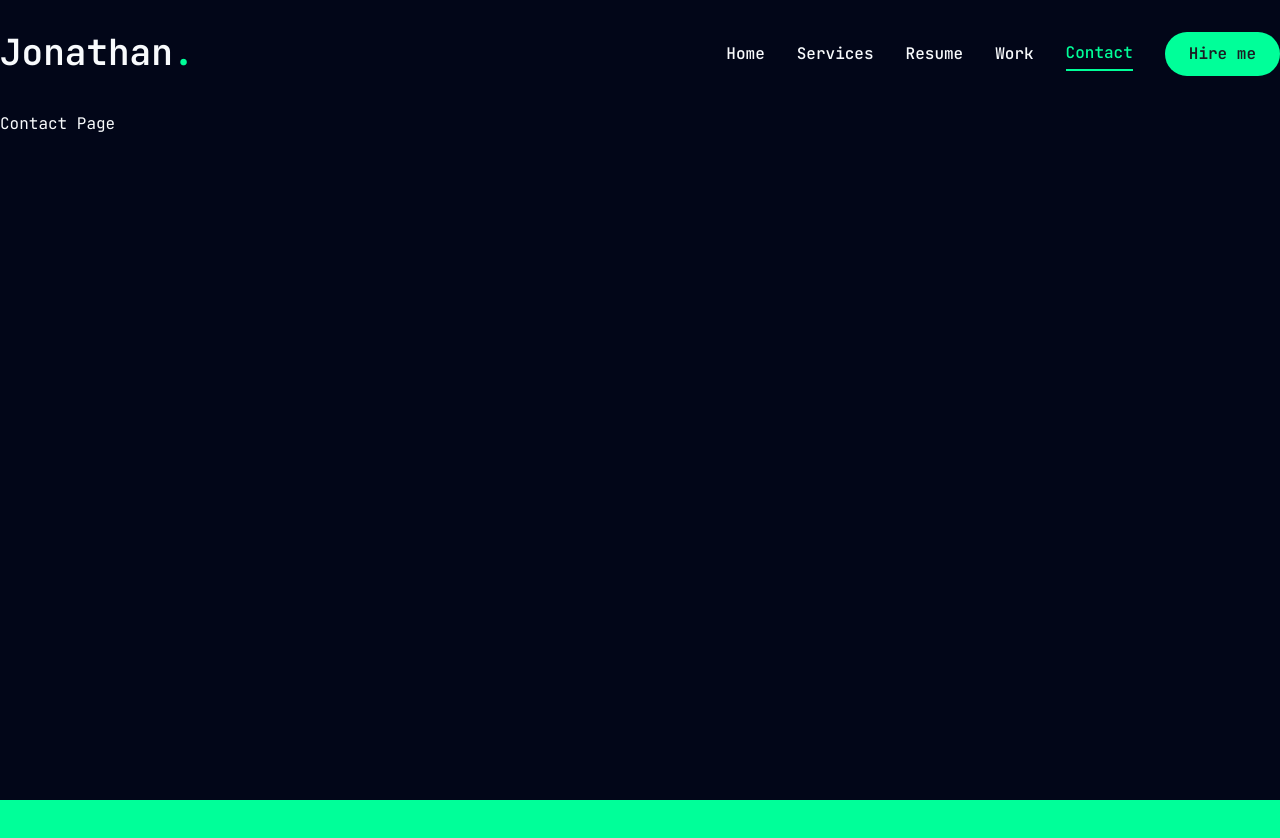
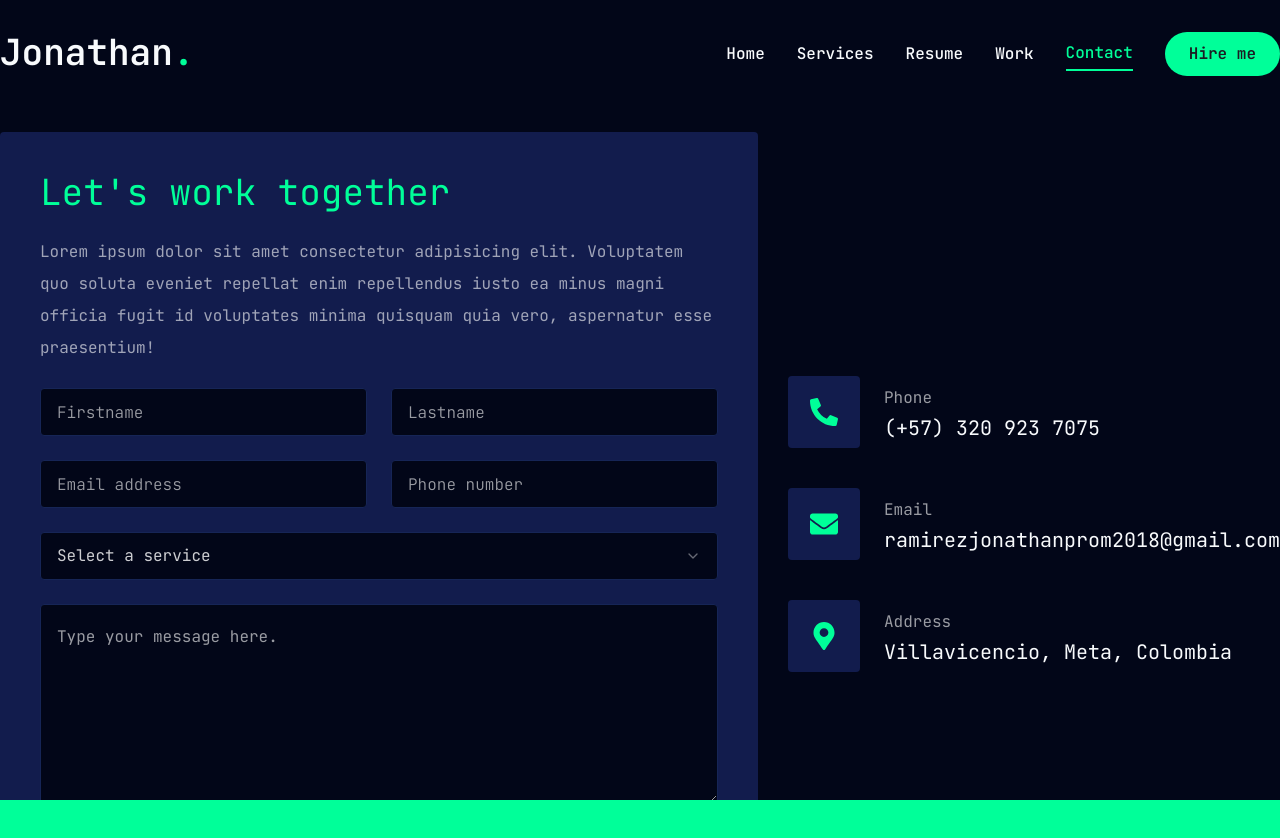
Before and after one commit to papitapapita/my-portfolio, a Next.js app: page /contact in a window 1280 px wide. Shown: the top 838 px of the page. Before the commit the page ends 800 px from the top, so only its background shows below. Built offline with nearby package versions, Linux system fonts and the light colour scheme.

Commit message:
The contact page completed

```diff
--- a/src/app/contact/page.tsx
+++ b/src/app/contact/page.tsx
@@ -1,3 +1,113 @@
+"use client";
+
+import { Button } from "@/components/ui/button";
+import { Input } from "@/components/ui/input";
+import {
+  Select,
+  SelectContent,
+  SelectGroup,
+  SelectItem,
+  SelectLabel,
+  SelectTrigger,
+  SelectValue,
+} from "@/components/ui/select";
+import { Textarea } from "@/components/ui/textarea";
+import {
+  FaPhoneAlt,
+  FaEnvelope,
+  FaMapMarkerAlt,
+} from "react-icons/fa";
+import { motion } from "framer-motion";
+
+const info = [
+  {
+    icon: <FaPhoneAlt />,
+    title: "Phone",
+    description: "(+57) 320 923 7075",
+  },
+  {
+    icon: <FaEnvelope />,
+    title: "Email",
+    description: "ramirezjonathanprom2018@gmail.com",
+  },
+  {
+    icon: <FaMapMarkerAlt />,
+    title: "Address",
+    description: "Villavicencio, Meta, Colombia",
+  },
+];
+
 export default function Contact() {
-  return <div>Contact Page</div>;
+  return (
+    <motion.section
+      initial={{ opacity: 0 }}
+      animate={{
+        opacity: 1,
+        transition: { delay: 1.2, duration: 0.4, ease: "easeIn" },
+      }}
+      className="py-6"
+    >
+      <div className="container mx-auto">
+        <div className="flex flex-col xl:flex-row gap-[30px]">
+          <div className="xl:h-[54%] order-2 xl:order-none">
+            <form className="flex flex-col gap-6 p-10 bg-[#121c4d] rounded">
+              <h3 className="text-4xl text-accent">
+                Let&apos;s work together
+              </h3>
+              <p className="text-white/60">
+                Lorem ipsum dolor sit amet consectetur adipisicing
+                elit. Voluptatem quo soluta eveniet repellat enim
+                repellendus iusto ea minus magni officia fugit id
+                voluptates minima quisquam quia vero, aspernatur esse
+                praesentium!
+              </p>
+              <div className="grid grid-cols-1 md:grid-cols-2 gap-6">
+                <Input type="firstname" placeholder="Firstname" />
+                <Input type="lastname" placeholder="Lastname" />
+                <Input type="email" placeholder="Email address" />
+                <Input type="phone" placeholder="Phone number" />
+              </div>
+              <Select>
+                <SelectTrigger className="w-full">
+                  <SelectValue placeholder="Select a service" />
+                </SelectTrigger>
+                <SelectContent>
+                  <SelectGroup>
+                    <SelectLabel>Select a service</SelectLabel>
+                    <SelectItem value="est">
+                      Web Development
+                    </SelectItem>
+                    <SelectItem value="cst">UI/UX Design</SelectItem>
+                    <SelectItem value="mst">Logo Design</SelectItem>
+                  </SelectGroup>
+                </SelectContent>
+              </Select>
+              <Textarea
+                className="h-[200px]"
+                placeholder="Type your message here."
+              />
+              <Button size="md" className="max-w-40">
+                Send message
+              </Button>
+            </form>
+          </div>
+          <div className="flex-1 flex items-center xl:justify-end order-1 xl:order-none mb-8 xl:mb-0">
+            <ul className="flex flex-col gap-10">
+              {info.map((item, index) => (
+                <li key={index} className="flex items-center gap-6">
+                  <div className="w-[52px] h-[52px] xl:w-[72px] xl:h-[72px] bg-[#121c4d] text-accent rounded flex items-center justify-center">
+                    <div className="text-[28px]">{item.icon}</div>
+                  </div>
+                  <div className="flex-1">
+                    <p className="text-white/60">{item.title}</p>
+                    <h3 className="text-xl">{item.description}</h3>
+                  </div>
+                </li>
+              ))}
+            </ul>
+          </div>
+        </div>
+      </div>
+    </motion.section>
+  );
 }
--- a/src/components/ui/input.tsx
+++ b/src/components/ui/input.tsx
@@ -2,15 +2,17 @@
 
 import { cn } from "@/lib/utils";
 
-function Input({ className, type, ...props }: React.ComponentProps<"input">) {
+function Input({
+  className,
+  type,
+  ...props
+}: React.ComponentProps<"input">) {
   return (
     <input
       type={type}
       data-slot="input"
       className={cn(
-        "file:text-foreground placeholder:text-muted-foreground selection:bg-primary selection:text-primary-foreground dark:bg-input/30 border-input flex h-9 w-full min-w-0 rounded-md border bg-transparent px-3 py-1 text-base shadow-xs transition-[color,box-shadow] outline-none file:inline-flex file:h-7 file:border-0 file:bg-transparent file:text-sm file:font-medium disabled:pointer-events-none disabled:cursor-not-allowed disabled:opacity-50 md:text-sm",
-        "focus-visible:border-ring focus-visible:ring-ring/50 focus-visible:ring-[3px]",
-        "aria-invalid:ring-destructive/20 dark:aria-invalid:ring-destructive/40 aria-invalid:border-destructive",
+        "flex h-[48px] rounded border border-blue-950 focus:border-accent font-light bg-background px-4 py-5 text-base placeholder:text-white/60 outline-none",
         className
       )}
       {...props}
--- a/src/components/ui/select.tsx
+++ b/src/components/ui/select.tsx
@@ -2,20 +2,34 @@
 
 import * as React from "react";
 import * as SelectPrimitive from "@radix-ui/react-select";
-import { CheckIcon, ChevronDownIcon, ChevronUpIcon } from "lucide-react";
+import {
+  CheckIcon,
+  ChevronDownIcon,
+  ChevronUpIcon,
+} from "lucide-react";
 
 import { cn } from "@/lib/utils";
 
-function Select({ ...props }: React.ComponentProps<typeof SelectPrimitive.Root>) {
+function Select({
+  ...props
+}: React.ComponentProps<typeof SelectPrimitive.Root>) {
   return <SelectPrimitive.Root data-slot="select" {...props} />;
 }
 
-function SelectGroup({ ...props }: React.ComponentProps<typeof SelectPrimitive.Group>) {
-  return <SelectPrimitive.Group data-slot="select-group" {...props} />;
+function SelectGroup({
+  ...props
+}: React.ComponentProps<typeof SelectPrimitive.Group>) {
+  return (
+    <SelectPrimitive.Group data-slot="select-group" {...props} />
+  );
 }
 
-function SelectValue({ ...props }: React.ComponentProps<typeof SelectPrimitive.Value>) {
-  return <SelectPrimitive.Value data-slot="select-value" {...props} />;
+function SelectValue({
+  ...props
+}: React.ComponentProps<typeof SelectPrimitive.Value>) {
+  return (
+    <SelectPrimitive.Value data-slot="select-value" {...props} />
+  );
 }
 
 function SelectTrigger({
@@ -31,7 +45,7 @@
       data-slot="select-trigger"
       data-size={size}
       className={cn(
-        "border-input data-[placeholder]:text-muted-foreground [&_svg:not([class*='text-'])]:text-muted-foreground focus-visible:border-ring focus-visible:ring-ring/50 aria-invalid:ring-destructive/20 dark:aria-invalid:ring-destructive/40 aria-invalid:border-destructive dark:bg-input/30 dark:hover:bg-input/50 flex w-fit items-center justify-between gap-2 rounded-md border bg-transparent px-3 py-2 text-sm whitespace-nowrap shadow-xs transition-[color,box-shadow] outline-none focus-visible:ring-[3px] disabled:cursor-not-allowed disabled:opacity-50 data-[size=default]:h-9 data-[size=sm]:h-8 *:data-[slot=select-value]:line-clamp-1 *:data-[slot=select-value]:flex *:data-[slot=select-value]:items-center *:data-[slot=select-value]:gap-2 [&_svg]:pointer-events-none [&_svg]:shrink-0 [&_svg:not([class*='size-'])]:size-4",
+        "flex h-[48px] w-full items-center justify-between rounded border border-blue-950 bg-background px-4 py-5 text-base text-white/80 placeholder:text-white/10 focus:border-accent outline-none",
         className
       )}
       {...props}
@@ -86,7 +100,10 @@
   return (
     <SelectPrimitive.Label
       data-slot="select-label"
-      className={cn("text-muted-foreground px-2 py-1.5 text-xs", className)}
+      className={cn(
+        "text-muted-foreground px-2 py-1.5 text-xs",
+        className
+      )}
       {...props}
     />
   );
@@ -101,7 +118,7 @@
     <SelectPrimitive.Item
       data-slot="select-item"
       className={cn(
-        "focus:bg-accent focus:text-accent-foreground [&_svg:not([class*='text-'])]:text-muted-foreground relative flex w-full cursor-default items-center gap-2 rounded-sm py-1.5 pr-8 pl-2 text-sm outline-hidden select-none data-[disabled]:pointer-events-none data-[disabled]:opacity-50 [&_svg]:pointer-events-none [&_svg]:shrink-0 [&_svg:not([class*='size-'])]:size-4 *:[span]:last:flex *:[span]:last:items-center *:[span]:last:gap-2",
+        "focus:bg-accent focus:text-primary [&_svg:not([class*='text-'])]:text-muted-foreground relative flex w-full cursor-default items-center gap-2 rounded-sm py-1.5 pr-8 pl-2 text-sm outline-hidden select-none data-[disabled]:pointer-events-none data-[disabled]:opacity-50 [&_svg]:pointer-events-none [&_svg]:shrink-0 [&_svg:not([class*='size-'])]:size-4 *:[span]:last:flex *:[span]:last:items-center *:[span]:last:gap-2",
         className
       )}
       {...props}
@@ -123,7 +140,10 @@
   return (
     <SelectPrimitive.Separator
       data-slot="select-separator"
-      className={cn("bg-border pointer-events-none -mx-1 my-1 h-px", className)}
+      className={cn(
+        "bg-border pointer-events-none -mx-1 my-1 h-px",
+        className
+      )}
       {...props}
     />
   );
@@ -136,7 +156,10 @@
   return (
     <SelectPrimitive.ScrollUpButton
       data-slot="select-scroll-up-button"
-      className={cn("flex cursor-default items-center justify-center py-1", className)}
+      className={cn(
+        "flex cursor-default items-center justify-center py-1",
+        className
+      )}
       {...props}
     >
       <ChevronUpIcon className="size-4" />
@@ -151,7 +174,10 @@
   return (
     <SelectPrimitive.ScrollDownButton
       data-slot="select-scroll-down-button"
-      className={cn("flex cursor-default items-center justify-center py-1", className)}
+      className={cn(
+        "flex cursor-default items-center justify-center py-1",
+        className
+      )}
       {...props}
     >
       <ChevronDownIcon className="size-4" />
--- a/src/components/ui/textarea.tsx
+++ b/src/components/ui/textarea.tsx
@@ -2,12 +2,15 @@
 
 import { cn } from "@/lib/utils";
 
-function Textarea({ className, ...props }: React.ComponentProps<"textarea">) {
+function Textarea({
+  className,
+  ...props
+}: React.ComponentProps<"textarea">) {
   return (
     <textarea
       data-slot="textarea"
       className={cn(
-        "border-input placeholder:text-muted-foreground focus-visible:border-ring focus-visible:ring-ring/50 aria-invalid:ring-destructive/20 dark:aria-invalid:ring-destructive/40 aria-invalid:border-destructive dark:bg-input/30 flex field-sizing-content min-h-16 w-full rounded-md border bg-transparent px-3 py-2 text-base shadow-xs transition-[color,box-shadow] outline-none focus-visible:ring-[3px] disabled:cursor-not-allowed disabled:opacity-50 md:text-sm",
+        "flex min-h-[80px] w-full rounded border border-blue-950 bg-background px-4 py-5 text-base placeholder:text-white/60 focus-visible:outline-none focus-visible:ring-1 focus-visible:ring-accent focus-visible:ring-offset-0 disabled:cursor-not-allowed disabled:opacity-50",
         className
       )}
       {...props}
```
